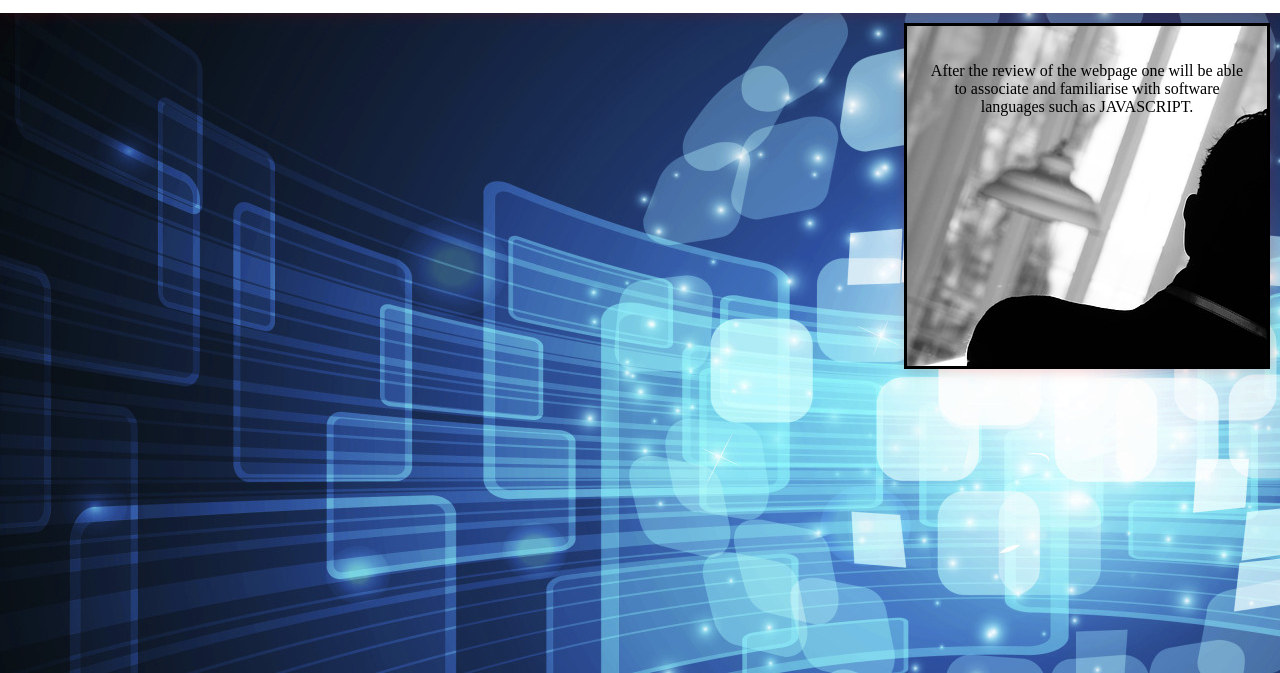
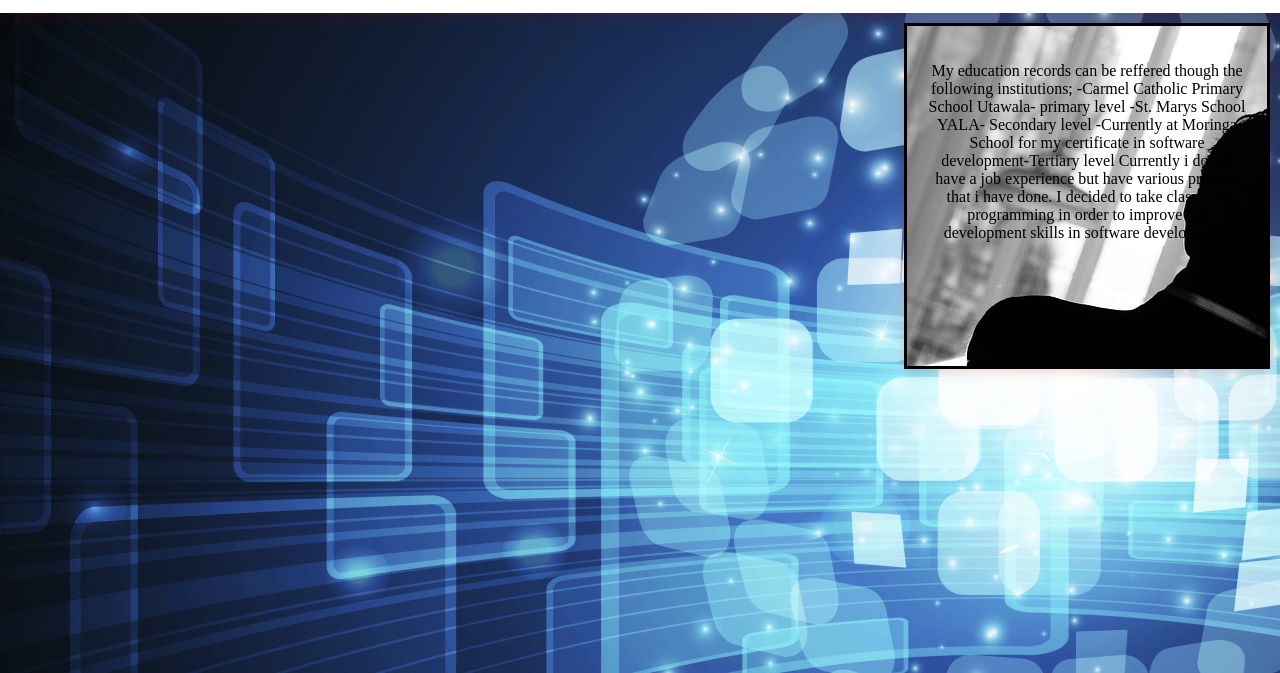
Before and after one commit to Aliwesley/website, a plain HTML site: page html-assets/two.html in a window 1280 px wide. Shown: the part 127-800 px from the top of the page. Drawn offline with Linux system fonts and the light colour scheme.

Commit message:
added a paragraph in div box in the about me page

```diff
--- a/html-assets/two.html
+++ b/html-assets/two.html
@@ -21,9 +21,16 @@
     </nav>
     <!---------------navigation---------->
     <div class="two">
-            <p>After the review of the webpage one will be able to associate and
-                familiarise with software languages such as JAVASCRIPT.
+            <p>
+                My education records can be reffered though the following institutions;
+                -Carmel Catholic Primary School Utawala- primary level
+                -St. Marys School YALA- Secondary level
+                -Currently at Moringa School for my certificate in software development-Tertiary level
 
+                Currently i do not have a job experience but have various projects that i have done.
+
+                I decided to take classes in programming in order to improve my development skills in software
+                development.
             </p>
             </div>
 
```
